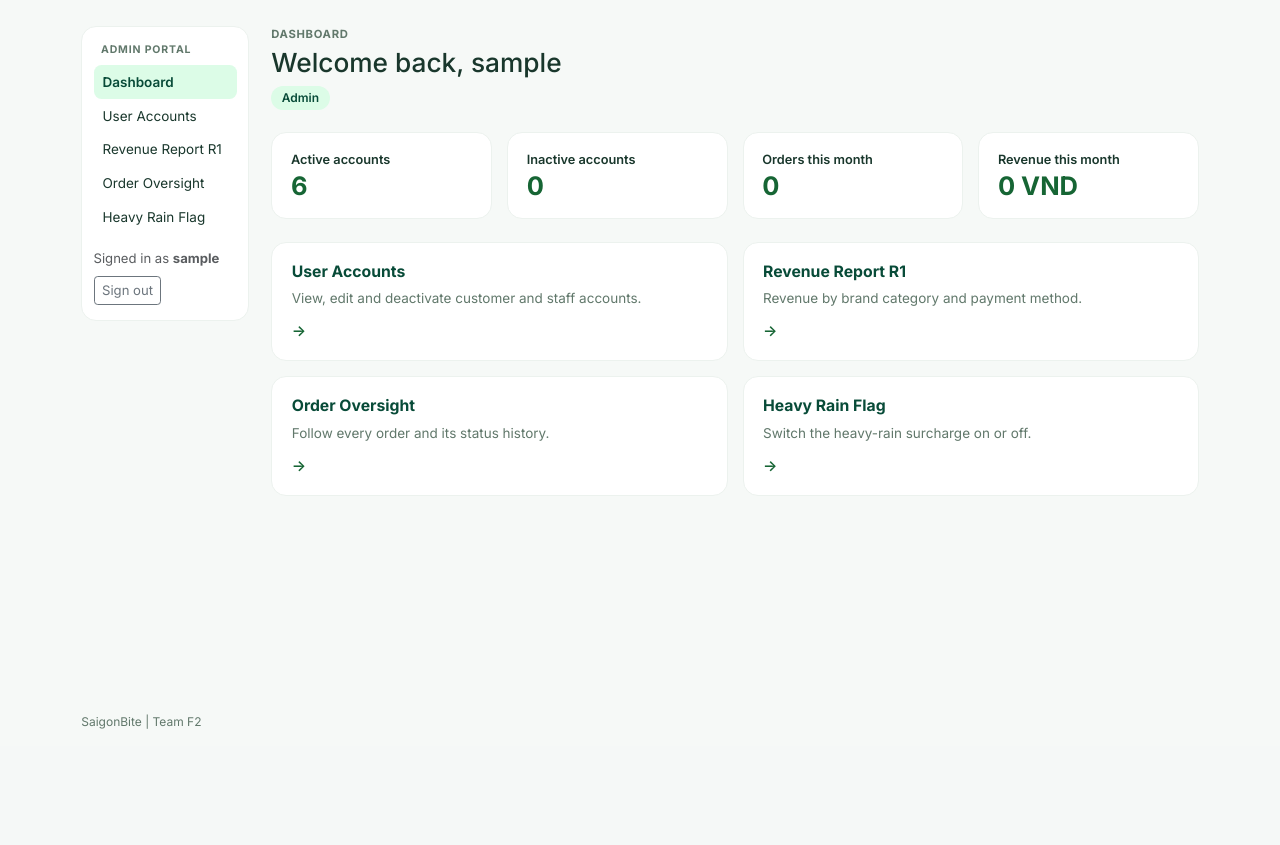
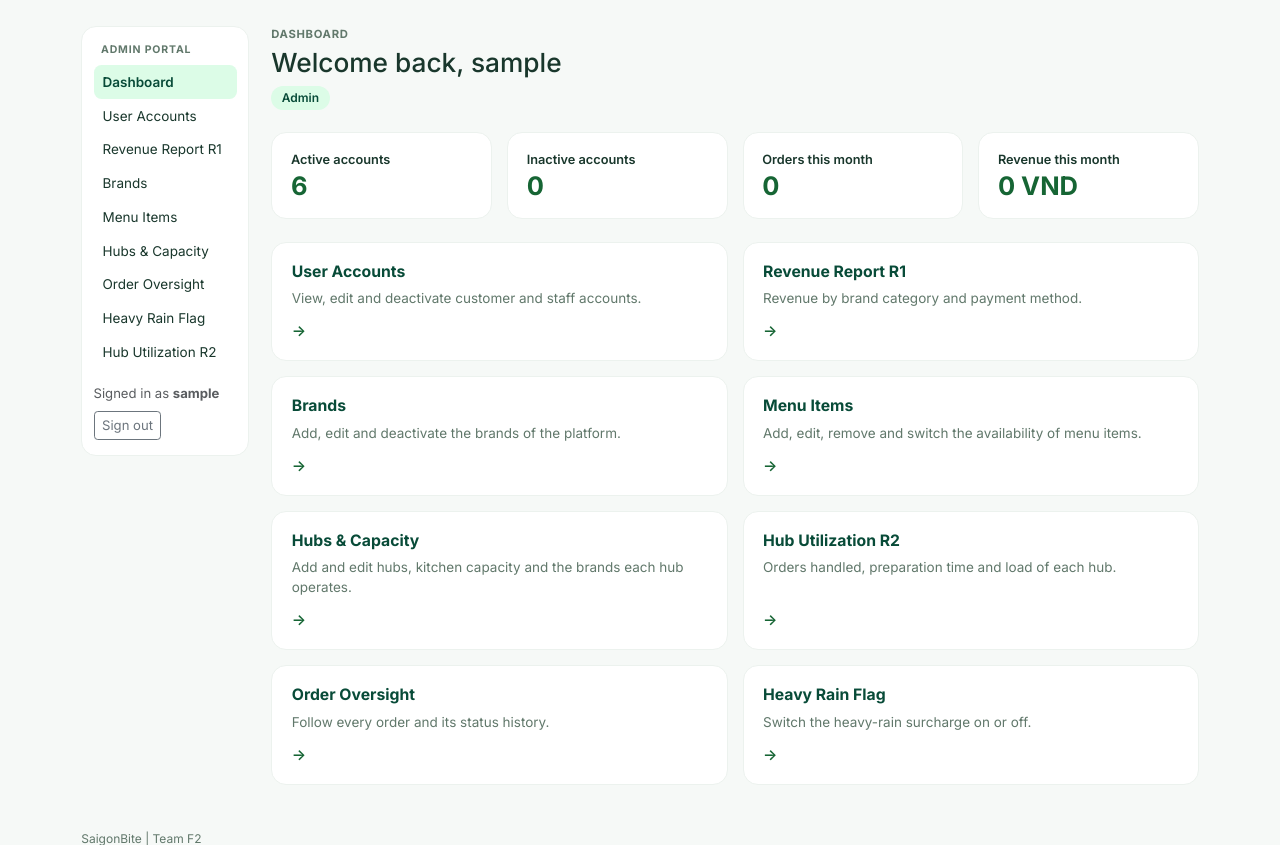
Before and after one commit to plDucTri/SaigonBite-TeamF2, an ASP.NET Core app: page / in a window 1280 px wide. Shown: the part 54-899 px from the top of the page. Before the commit the page ends 783 px from the top, so only its background shows below. Run offline with ASP.NET Core 8, Linux system fonts and the light colour scheme; the visitor is signed in with stand-in values (Sample User, id 1); data comes from the database, SQL or seed files in the repository.

Commit message:
feat(ui): add admin menu links, dashboard tiles, Vietnamese strings

```diff
--- a/SaigonBite/Views/Home/Index.cshtml
+++ b/SaigonBite/Views/Home/Index.cshtml
@@ -18,6 +18,10 @@
         {
             ("User Accounts", "View, edit and deactivate customer and staff accounts.", "/Admin/Accounts"),
             ("Revenue Report R1", "Revenue by brand category and payment method.", "/Admin/Revenue"),
+            ("Brands", "Add, edit and deactivate the brands of the platform.", "/Admin/Brands"),
+            ("Menu Items", "Add, edit, remove and switch the availability of menu items.", "/Admin/MenuItems"),
+            ("Hubs & Capacity", "Add and edit hubs, kitchen capacity and the brands each hub operates.", "/Admin/Hubs"),
+            ("Hub Utilization R2", "Orders handled, preparation time and load of each hub.", "/Admin/HubUtilization"),
             ("Order Oversight", "Follow every order and its status history.", "/AdminOrders"),
             ("Heavy Rain Flag", "Switch the heavy-rain surcharge on or off.", "/AdminOrders/Simulation")
         };
--- a/SaigonBite/Views/Shared/_AdminLayout.cshtml
+++ b/SaigonBite/Views/Shared/_AdminLayout.cshtml
@@ -7,8 +7,12 @@
         ("Dashboard", "/"),
         ("User Accounts", "/Admin/Accounts"),
         ("Revenue Report R1", "/Admin/Revenue"),
+        ("Brands", "/Admin/Brands"),
+        ("Menu Items", "/Admin/MenuItems"),
+        ("Hubs & Capacity", "/Admin/Hubs"),
         ("Order Oversight", "/AdminOrders"),
-        ("Heavy Rain Flag", "/AdminOrders/Simulation")
+        ("Heavy Rain Flag", "/AdminOrders/Simulation"),
+        ("Hub Utilization R2", "/Admin/HubUtilization")
     };
 }
 <!DOCTYPE html>
```
Also changed, not shown: SaigonBite/Resources/SharedResource.vi.resx.
